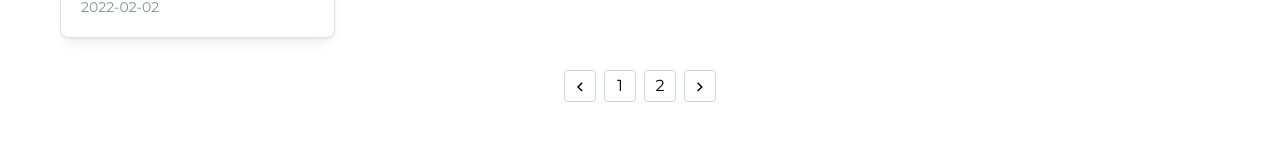
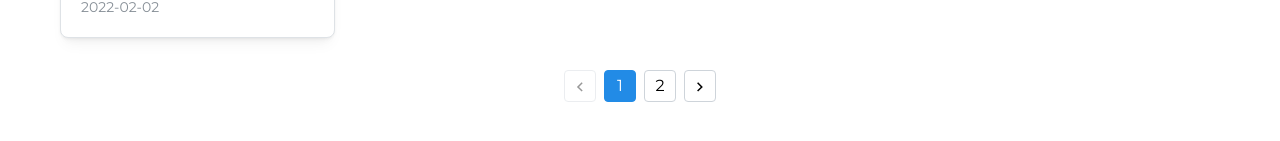
Before and after one commit to zer0-garden-0117/zer0-graffit1, a Next.js app: page /tags/tag1/1 in a window 1280 px wide. Shown: the part 429-570 px from the top of the page. Built offline with nearby package versions, Linux system fonts and the light colour scheme.

Commit message:
Paginationの不具合修正

```diff
--- a/src/app/page.tsx
+++ b/src/app/page.tsx
@@ -21,7 +21,6 @@ export default async function Home() {
         <Pagination
           type="page"
           pages={pageData.pages}
-          currentPage={pageData.currentPage}
         />
       </Group>
     </>
--- a/src/app/tags/[slug]/[page]/page.tsx
+++ b/src/app/tags/[slug]/[page]/page.tsx
@@ -18,8 +18,9 @@ export async function generateMetadata(
   { params }: Props,
   parent: ResolvingMetadata
 ): Promise<Metadata> {
-  const tag = decodeURIComponent(params.slug);
-  const title = `${tag} - ${params.page}ページ目 | Nemutai`;
+  const param = await params
+  const tag = decodeURIComponent(param.slug);
+  const title = `${tag} - ${param.page}ページ目`;
   return {
     title: title,
     description: `${tag}`,
@@ -68,9 +69,10 @@ export default async function TagPage({
 }: {
   params: { slug: string; page: number };
 }) {
-  const posts = await getTagsData(params.slug);
+  const param = await params
+  const posts = await getTagsData(param.slug);
 
-  const pageData: PageData = createPageData(params.page, posts.length);
+  const pageData: PageData = createPageData(param.page, posts.length);
 
   return (
     <>
@@ -84,9 +86,8 @@ export default async function TagPage({
       {/* ページネーション */}
       <Group justify="center" mt="xl">
         <Pagination
-          type={`tags/${params.slug}`}
+          type={`tags/${param.slug}`}
           pages={pageData.pages}
-          currentPage={pageData.currentPage}
         />
       </Group>
     </>
--- a/src/app/tags/[slug]/page.tsx
+++ b/src/app/tags/[slug]/page.tsx
@@ -64,7 +64,6 @@ export default async function TagPage({ params }: { params: { slug: string } })
         <Pagination
           type={`tags/${param.slug}`}
           pages={pageData.pages}
-          currentPage={pageData.currentPage}
         />
       </Group>
     </>
--- a/src/components/Contents/Pagenation/Pagenation.tsx
+++ b/src/components/Contents/Pagenation/Pagenation.tsx
@@ -1,27 +1,34 @@
 'use client';
 
 import { Pagination as MantinePagination } from '@mantine/core';
-import Link from 'next/link';
+import { useParams, useRouter } from 'next/navigation';
+import { useState } from 'react';
 
 interface PageProps {
   type: string;
-  pages?: number[]; // optionalに変更
-  currentPage?: number;
+  pages?: number[];
 }
 
-const Pagination = ({ type, pages = [], currentPage = 1 }: PageProps) => {
+const Pagination = ({ type, pages = [] }: PageProps) => {
   const totalPages = pages.length;
+  const router = useRouter()
+  const params = useParams();
+  const pageFromUrl = params.page ? Number(params.page) : 1;
+  console.log(pageFromUrl)
+  const [currentPage, setCurrentPage] = useState<number>(pageFromUrl);
+  const onPageChange = (page: number) => {
+    setCurrentPage(page)
+    router.push(`/${type}/${page}`)
+  };
 
-  if (totalPages <= 1) return null; // 1ページ以下の場合は表示しない
+
+  if (totalPages <= 1) return null;
 
   return (
     <MantinePagination
+      onChange={onPageChange}
       total={totalPages}
       value={currentPage}
-      getItemProps={(page) => ({
-        component: Link,
-        href: `/${type}/${page}`,
-      })}
       siblings={1}
       boundaries={1}
     />
```
Also changed, not shown: src/app/page/[page]/page.tsx (+4 -3 lines).
